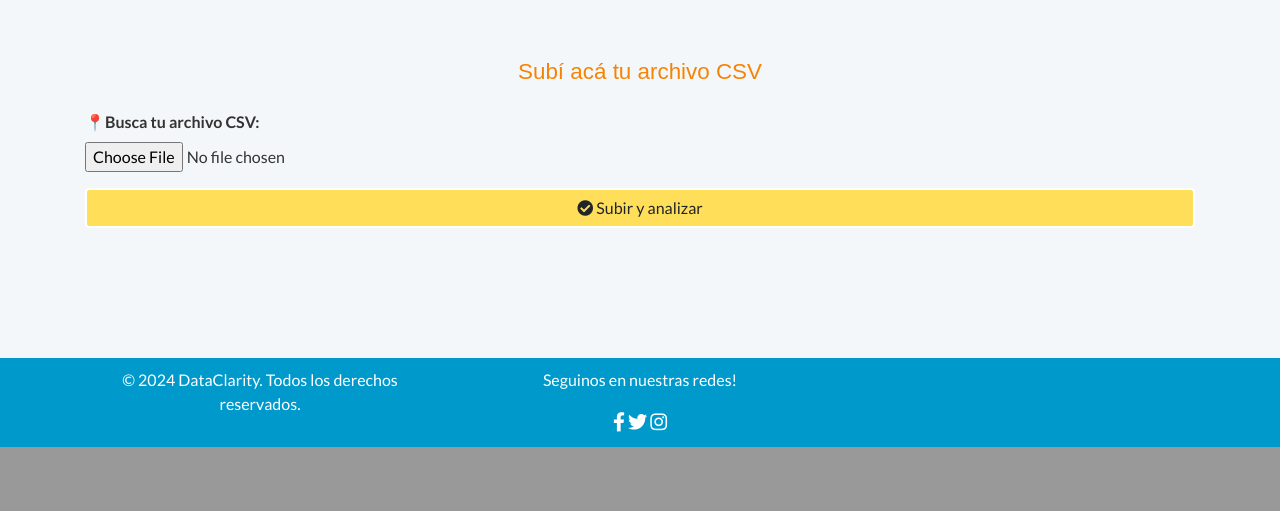
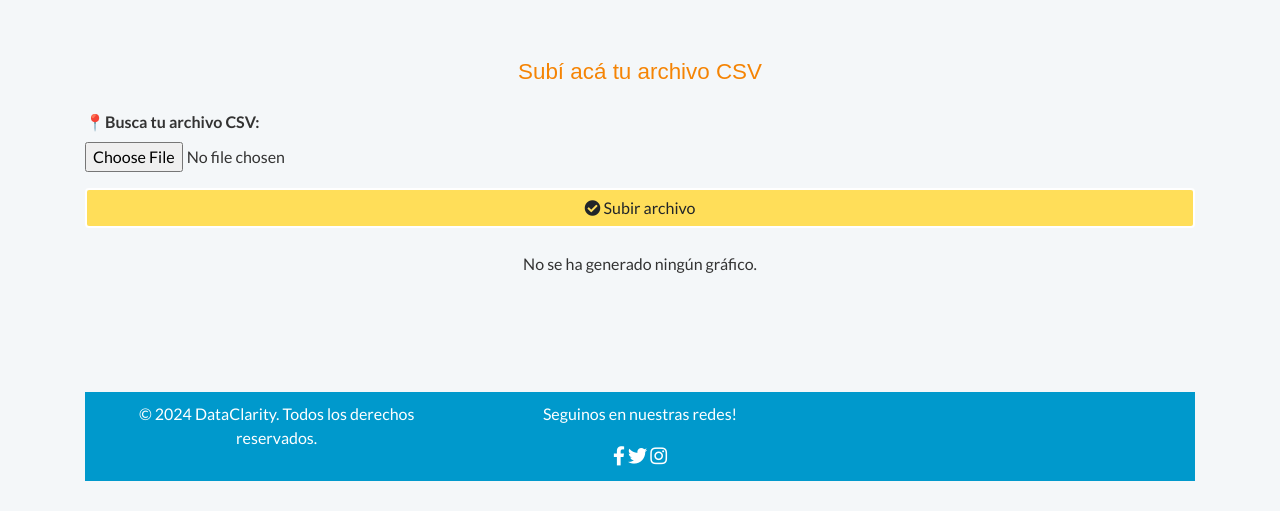
Before and after one commit to jesicaacosta/DataClarity, a Flask app: page / in a window 1280 px wide. Shown: the part 1459-1970 px from the top of the page. Before the commit the page ends 1906 px from the top, so only its background shows below. Run offline with Flask 3, Linux system fonts and the light colour scheme; some libraries are stand-ins or nearby versions; some web fonts are replaced.

```diff
--- a/app.py
+++ b/app.py
@@ -24,7 +24,7 @@ def upload_file():
     data_html = data.head(5).to_html()
     numeric_columns = data.select_dtypes(include=['number']).columns.tolist() #solo selecciona columnas numericas
     all_columns = data.columns.tolist() #lista de todas las columnas
-
+    categorical_columns = data.select_dtypes(include=['object']).columns.tolist()  # columnas no numricas
 
     #Limpieza de datos
     nulos= data.isnull().sum()
@@ -34,7 +34,7 @@ def upload_file():
             data[column] = data[column].fillna(data[column].mean())  # Reemplaza los valores nulos con la media del df original
 
 
-    # Calcula las estadísticas del DataFrame cargado
+    # llama funcion las estadist del DF cargado
     stats = calculate_statistics(data)
 
     return render_template(
@@ -42,6 +42,7 @@ def upload_file():
         data=data_html,
         stats=stats,
         numeric_columns=numeric_columns, # columnasn numericas
+        categorical_columns=categorical_columns,  # Añadimos las columnas categóricas
         all_columns=all_columns
     )
 
@@ -57,40 +58,68 @@ def calculate_statistics(data):
         }
     return stats
 
+
+@app.route('/select-graph', methods=['POST'])
+def select_graph():
+    global data
+    if data is None:
+        return "No hay datos cargados", 400
+
+    graph_type = request.form.get('graph_type')
+    numeric_columns = data.select_dtypes(include=['number']).columns.tolist()
+    categorical_columns = data.select_dtypes(include=['object']).columns.tolist()
+
+    return render_template(
+        'index.html',
+        graph_type=graph_type,
+        numeric_columns=numeric_columns,
+        all_columns=data.columns.tolist(),
+        categorical_columns=categorical_columns,
+        data=data.head(5).to_html()
+    )
+
+
+
 @app.route('/generate-graph', methods=['POST'])
 def generate_graph():
     global data
     if data is None:
         return "No hay datos cargados", 400
 
-    x_column = request.form['x_column']
-    y_column = request.form['y_column']
+    graph_type = request.form.get('graph_type')
+    x_column = request.form.get('x_column')
+    y_column = request.form.get('y_column') if graph_type != 'pie' else None
 
-    if x_column not in data.columns or y_column not in data.columns:
-        return "Columnas seleccionadas no válidas", 400
+    if not x_column:
+        return "Por favor, selecciona una columna para el eje X", 400
 
-    # Gráfico de dispersión
-    fig1 = px.scatter(data, x=x_column, y=y_column, title=f'Gráfico de Dispersión {x_column} vs {y_column}')
-    graph_html1 = pio.to_html(fig1, full_html=False)
+    try:
+        if graph_type == 'scatter':
+            fig = px.scatter(data, x=x_column, y=y_column)
+        elif graph_type == 'bar':
+            fig = px.bar(data, x=x_column, y=y_column)
+        elif graph_type == 'pie':
+            fig = px.pie(data, names=x_column)
+        else:
+            return "Tipo de gráfico no soportado", 400
 
-    # Gráfico de barras
-    fig2 = px.bar(data, x=x_column, y=y_column, title=f'Gráfico de Barras {x_column} vs {y_column}', color=y_column)
-    graph_html2 = pio.to_html(fig2, full_html=False)
+        graph_html = pio.to_html(fig, full_html=False)
+    except Exception as e:
+        return f"Error al generar el gráfico: {str(e)}", 500
 
-    # Gráfico de sectores 10
-    top_10 = data.nlargest(10, y_column)
-    fig_top = px.pie(top_10, names=x_column, values=y_column, title=f'Valores mas altos de {y_column} en relacion a {x_column}')
-    graph_html_top = pio.to_html(fig_top, full_html=False)
+    return render_template(
+        'index.html',
+        graph_html=graph_html,
+        graph_type=graph_type,
+        data=data.head(5).to_html(),
+        numeric_columns=data.select_dtypes(include=['number']).columns.tolist(),
+        all_columns=data.columns.tolist(),
+        categorical_columns= data.columns.to_list(),
+        stats=calculate_statistics(data)
+    )
 
-    # Renderizar en `graficos.html`
-    return render_template(
-        'graficos.html',
-        graph1=graph_html1,
-        graph2=graph_html2,
-        fig_top=graph_html_top,
-        x_column=x_column,
-        y_column=y_column
-    )
+
+
 
 if __name__ == '__main__':
     app.run(debug=True)
--- a/templates/index.html
+++ b/templates/index.html
@@ -32,7 +32,7 @@
 </head>
 
 <nav class="navbar navbar-expand-lg navbar-light bg-light  fixed-top">
-  <a class="navbar-brand" href="#"><img src="/static/images/DATACLARITY.png" width="120px" alt="" /></a>
+  <a class="navbar-brand" href="http://127.0.0.1:5000/"><img src="/static/images/DATACLARITY.png" width="120px" alt="" /></a>
   <button class="navbar-toggler" type="button" data-toggle="collapse" data-target="#navbarNav" aria-controls="navbarNav"
     aria-expanded="false" aria-label="Toggle navigation">
     <span class="navbar-toggler-icon"></span>
@@ -40,7 +40,7 @@
   <div class="collapse navbar-collapse" id="navbarNav">
     <ul class="navbar-nav">
       <li class="nav-item active">
-        <a class="nav-link" href="index.html">Inicio<span class="sr-only">(current)</span></a>
+        <a class="nav-link" href="http://127.0.0.1:5000/">Inicio<span class="sr-only">(current)</span></a>
       </li>
       <li class="nav-item">
         <a class="nav-link " href="#subir_archivo">Subir Archivo</a>
@@ -149,7 +149,7 @@
         </div>
         <button type="submit" class="button_success btn success">
           <i class="fas fa-check-circle"></i>
-            Subir y analizar
+          Subir archivo
         </button>
       </form>
     </div>
@@ -203,34 +203,87 @@
 
 
     <!-- Mostrar seccion graficos -->
-      {% if numeric_columns %}
-      <div class="graph-section mt-4">
-        <h2>📊 Generar Gráficos 📊</h2>
-        <p>Selecciona las columnas para generar gráficos personalizados.
-          Se te moestrara: un grafico de dispersión, de barras y de sectores. </p>
+    {% if data %}
+    <div class="container mt-4 contenedor_selecc_graf">
+      <h2>📊 Generar Gráfico 📊</h2>
+      <form action="/select-graph" method="POST">
+        <div class="form-group">
+          <label for="graph-type">Selecciona el tipo de gráfico:</label>
+          <select name="graph_type" id="graph-type" class="form-control" required>
+            <option value="scatter">Gráfico de Dispersión</option>
+            <option value="bar">Gráfico de Barras</option>
+            <option value="pie">Gráfico de Torta</option>
+          </select>
+        </div>
+        <button type="submit" class="btn btn-primary">Siguiente</button>
+      </form>
+    </div>
+    {% endif %}
+
+    {% if data and graph_type %}
+    <div class="container mt-4">
+      <h2>📊 Configurar Gráfico 📊</h2>
       <form action="/generate-graph" method="POST">
+        <input type="hidden" name="graph_type" value="{{ graph_type }}">
         <div class="form-group">
-            <label for="x-column">Selecciona columna X (Eje Horizontal):</label>
-            <select name="x_column" id="x-column" class="form-control">
-              {% for col in all_columns %}
+          <label for="x-column">Columna para el eje X:</label>
+          <select name="x_column" id="x-column" class="form-control" required>
+              {% for col in numeric_columns %}
+                  <option value="{{ col }}">{{ col }}</option>
+              {% endfor %}
+              {% for col in categorical_columns %}
                   <option value="{{ col }}">{{ col }}</option>
               {% endfor %}
           </select>
       </div>
 
+        {% if graph_type != 'pie' %}
         <div class="form-group">
-            <label for="y-column">Selecciona columna Y (Eje Vertical):</label>
+          <label for="y-column">Columna para el eje Y:</label>
           <select name="y_column" id="y-column" class="form-control">
             {% for col in numeric_columns %}
             <option value="{{ col }}">{{ col }}</option>
             {% endfor %}
           </select>
         </div>
-          <button type="submit" class="success button_standar">Generar Gráfico</button>
+        {% endif %}
+        <button type="submit" class="btn btn-success">Generar Gráfico</button>
       </form>
     </div>
     {% endif %}
+
+
+    <div class="graph-container mt-4">
+      {% if graph_html %}
+      {% if graph_type == 'scatter' %}
+      <div class="graph-result scatter-graph mt-4">
+        <h3>Gráfico de Dispersión:</h3>
+        <p>Este gráfico muestra cómo las variables seleccionadas están relacionadas. Cada punto representa una
+          observación.</p>
+        <div>{{ graph_html|safe }}</div>
       </div>
+      {% elif graph_type == 'bar' %}
+      <div class="graph-result bar-graph mt-4">
+        <h3>Gráfico de Barras:</h3>
+        <p>Este gráfico destaca las comparaciones entre diferentes categorías o grupos.</p>
+        <div>{{ graph_html|safe }}</div>
+      </div>
+      {% elif graph_type == 'pie' %}
+      <div class="graph-result pie-graph mt-4">
+        <h3>Gráfico de Torta:</h3>
+        <p>Este gráfico muestra la proporción de cada categoría seleccionada.</p>
+        <div>{{ graph_html|safe }}</div>
+      </div>
+      {% else %}
+      <p>Tipo de gráfico no soportado.</p>
+      {% endif %}
+      {% else %}
+      <p>No se ha generado ningún gráfico.</p>
+      {% endif %}
+    </div>
+
+
+
 
     <!-- Footer -->
     <footer class="footer">
```
Also changed, not shown: apuntes.txt (added, +17 -0 lines), README.md, 1 other file. Lines whose indentation alone changed are shown as unchanged.
